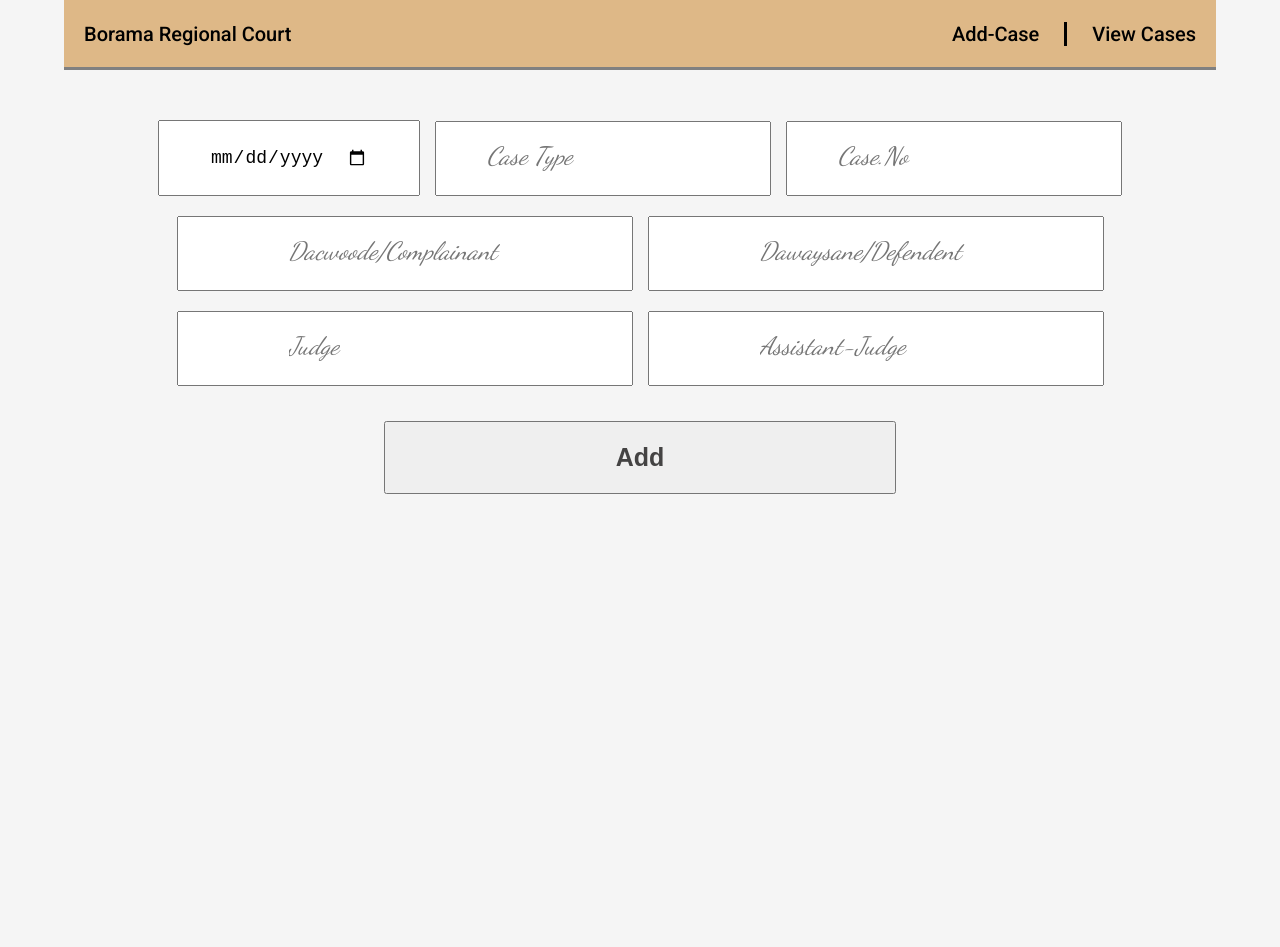
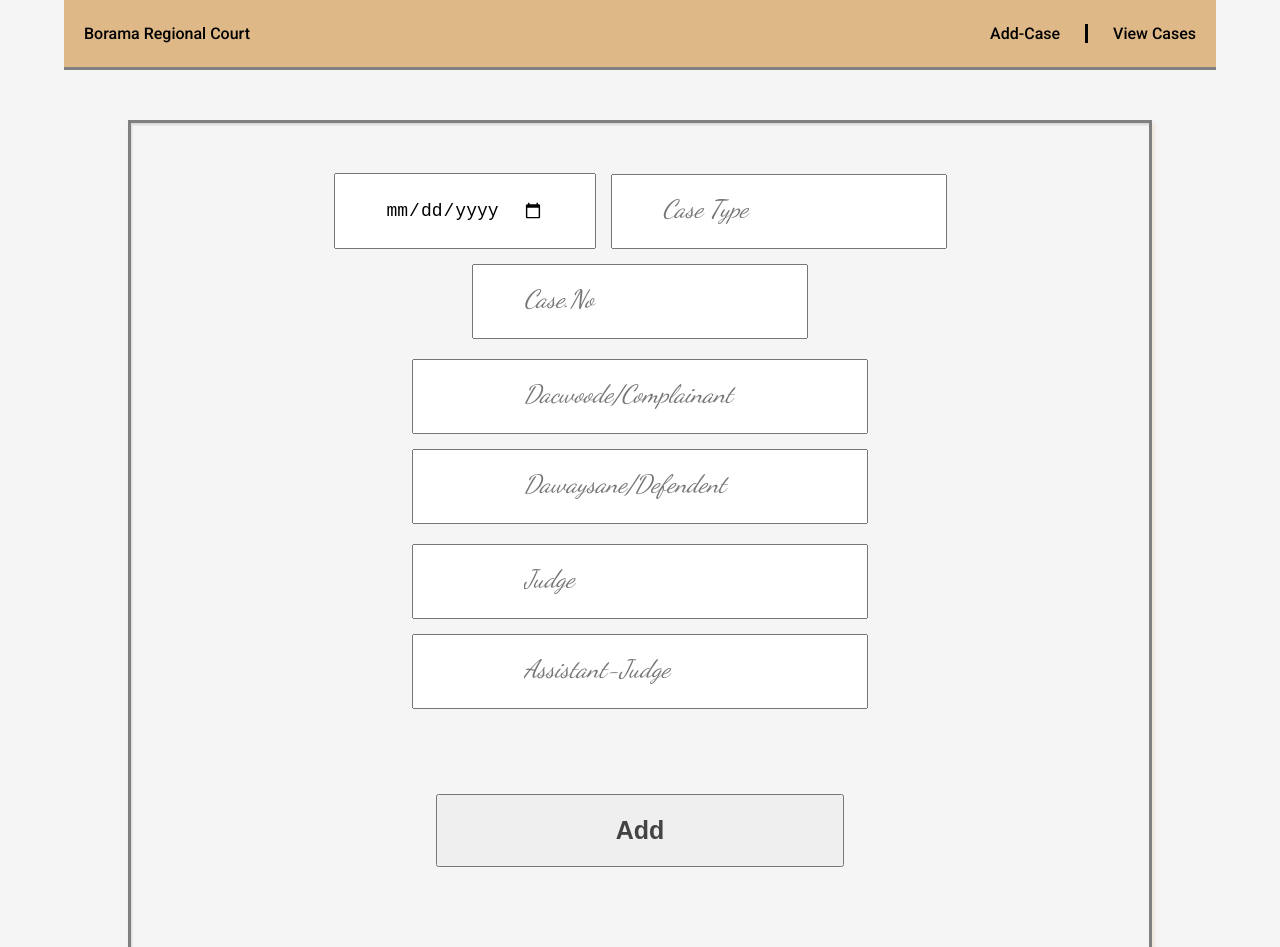
Before and after one commit to saluumaa/Regional-court, a website: page index.html in a window 1280 px wide. Shown: the top 947 px of the page. Before the commit the page ends 800 px from the top, so only its background shows below. Drawn offline with Linux system fonts and the light colour scheme.

Commit message:
Add border to the input form

```diff
--- a/style.css
+++ b/style.css
@@ -36,7 +36,7 @@ nav ul li {
 a {
   text-decoration: none;
   color: black;
-  font-size: 20px;
+  font-size: 2 20px;
 }
 
 .border-left {
@@ -48,6 +48,10 @@ a {
   display: flex;
   flex-direction: column;
   margin: 50px auto;
+  border: 3px solid gray;
+  box-shadow: 2px 3px 4px #deb88750,
+        inset 1px 2px 2px #00000020;
+  width: 80%;
 }
 
 .row {
@@ -60,13 +64,16 @@ a {
   flex-wrap: wrap;
 }
 
+.form {
+  padding: 50px;
+}
+
 .row input {
   padding: 25px 50px;
   font-size: 18px;
 }
 
 .double input {
-  /* padding: 25px 110px; */
   padding: 25px 50px;
 }
 
@@ -77,7 +84,7 @@ input::placeholder {
 }
 
 .add-btn {
-  margin: 15px 30%;
+  margin: 15px 30% 80px 30%;
   padding: 20px;
   font-size: 25px;
   font-weight: 600;
@@ -90,6 +97,7 @@ input::placeholder {
   justify-content: center;
   gap: 15px;
   margin-top: 45px;
+  flex-wrap: wrap;
 }
 
 .table {
@@ -97,6 +105,8 @@ input::placeholder {
   margin: 20px 50px;
   border-collapse: collapse;
   border-bottom: 1px solid #ccc;
+  box-shadow: inset 2px 4px 2px slategray,
+              2px 3px 2px gray;
 }
 
 thead {
@@ -108,7 +118,6 @@ thead {
 }
 
 tbody td {
-  /* border-bottom: 1px solid #ccc; */
   border-left: 1px solid burlywood;
   padding-bottom: 15px;
   padding-top: 15px;
@@ -141,6 +150,7 @@ tbody tr:nth-child(even) {
   padding: 4px 10px;
   font-size: 18px;
   border-radius: 8px;
+  cursor: pointer;
 }
 
 .input-form.hide {
```
